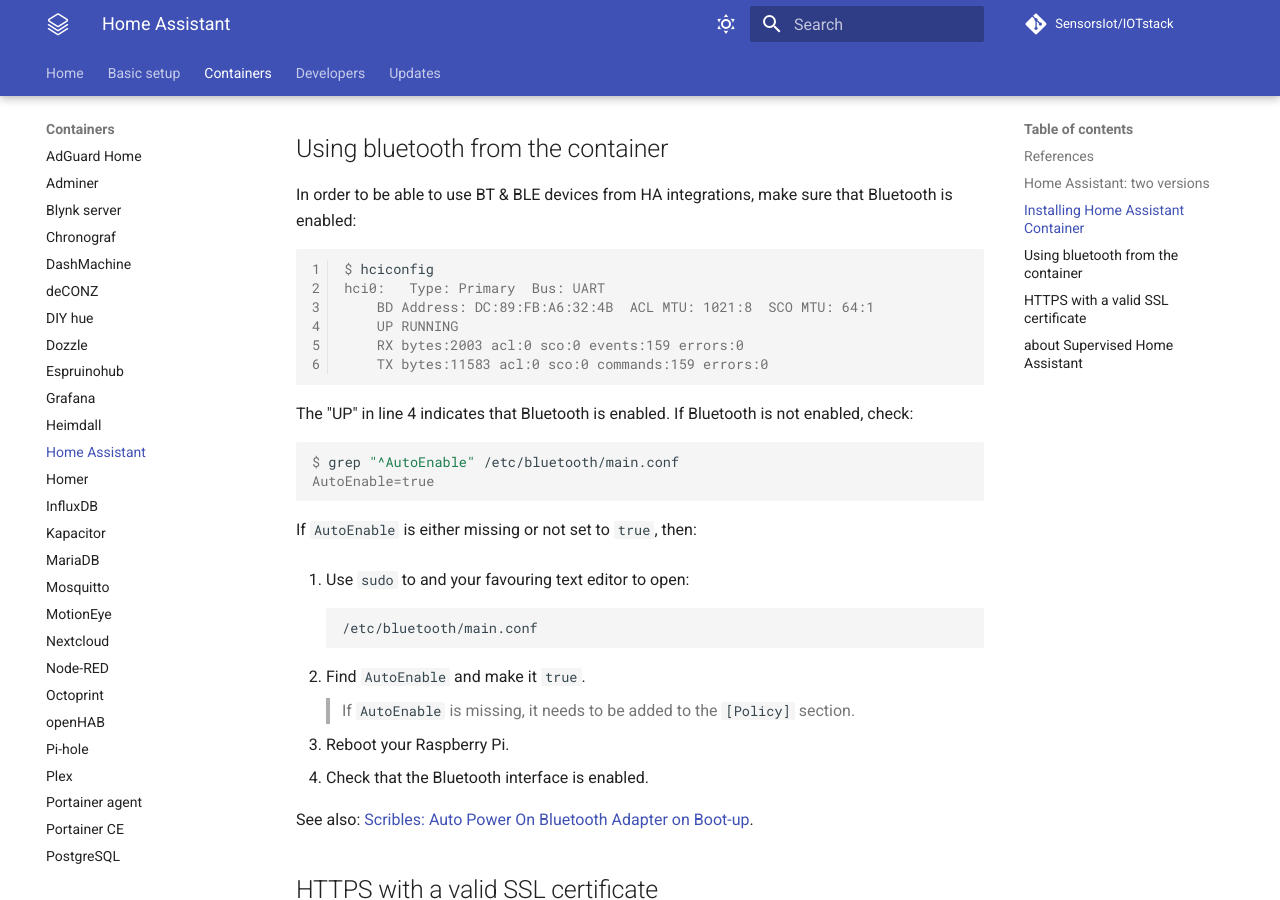
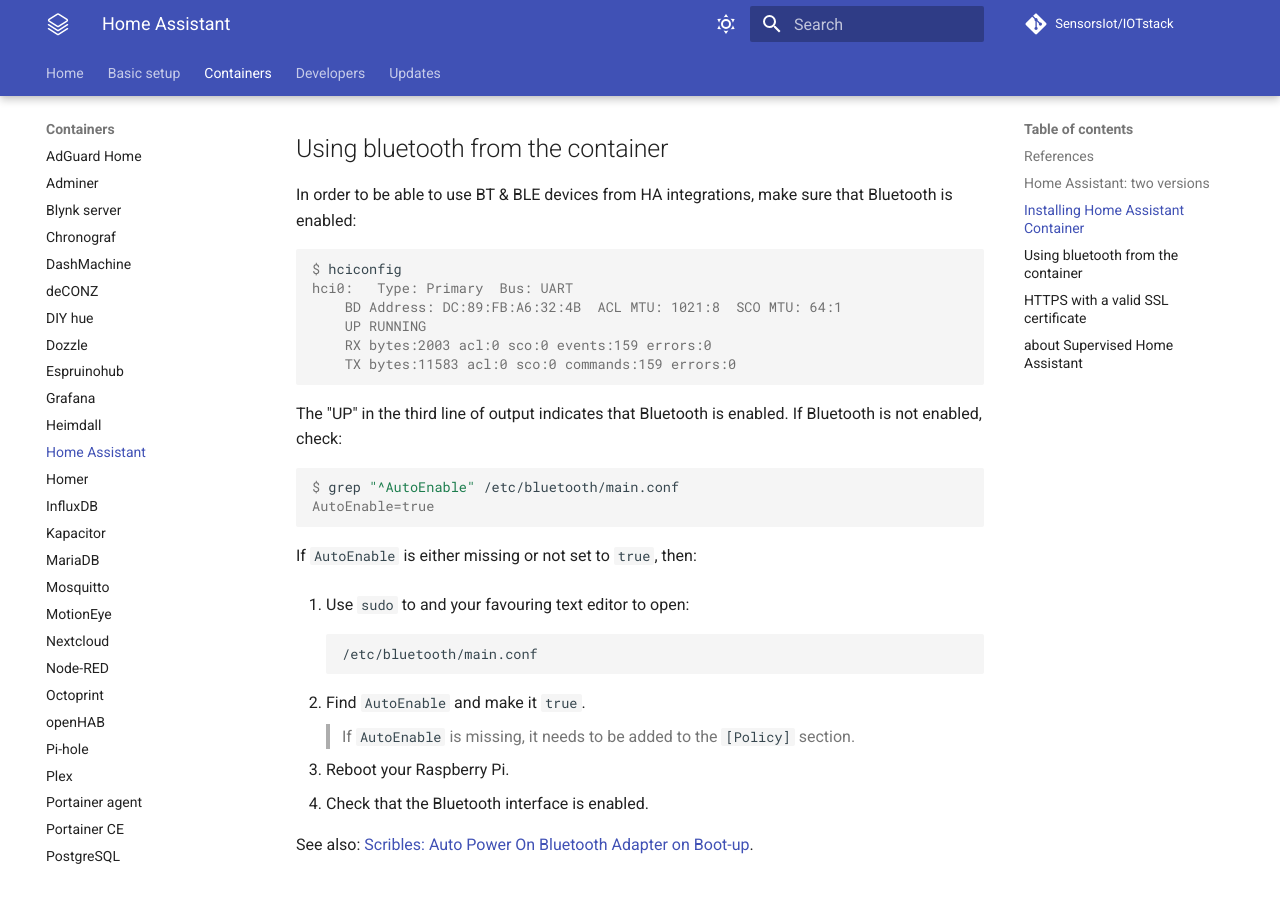
Before and after one commit to gcgarner/IOTstack, an MkDocs documentation site: the page built from docs/Containers/Home-Assistant.md, in a window 1280 px wide and 900 px high, scrolled down 1668 px. Built offline with MkDocs 1.6.1 and Material for MkDocs 9.7.7, drawn with Linux system fonts in a browser that asks for light colours; comment, search, counter and statistics services are not loaded.

Commit message:
remove line numbers option and rewrite
Signed-off-by: Phill Kelley <34226495+Paraphraser@users.noreply.github.com>

````diff
--- a/docs/Containers/Home-Assistant.md
+++ b/docs/Containers/Home-Assistant.md
@@ -65,7 +65,7 @@
 
 In order to be able to use BT & BLE devices from HA integrations, make sure that Bluetooth is enabled:
 
-``` { .console linenums="1" }
+```console
 $ hciconfig
 hci0:	Type: Primary  Bus: UART
 	BD Address: DC:89:FB:A6:32:4B  ACL MTU: 1021:8  SCO MTU: 64:1
@@ -74,7 +74,7 @@
 	TX bytes:11583 acl:0 sco:0 commands:159 errors:0
 ```
 
-The "UP" in line 4 indicates that Bluetooth is enabled. If Bluetooth is not enabled, check:
+The "UP" in the third line of output indicates that Bluetooth is enabled. If Bluetooth is not enabled, check:
 
 ```console
 $ grep "^AutoEnable" /etc/bluetooth/main.conf
````
